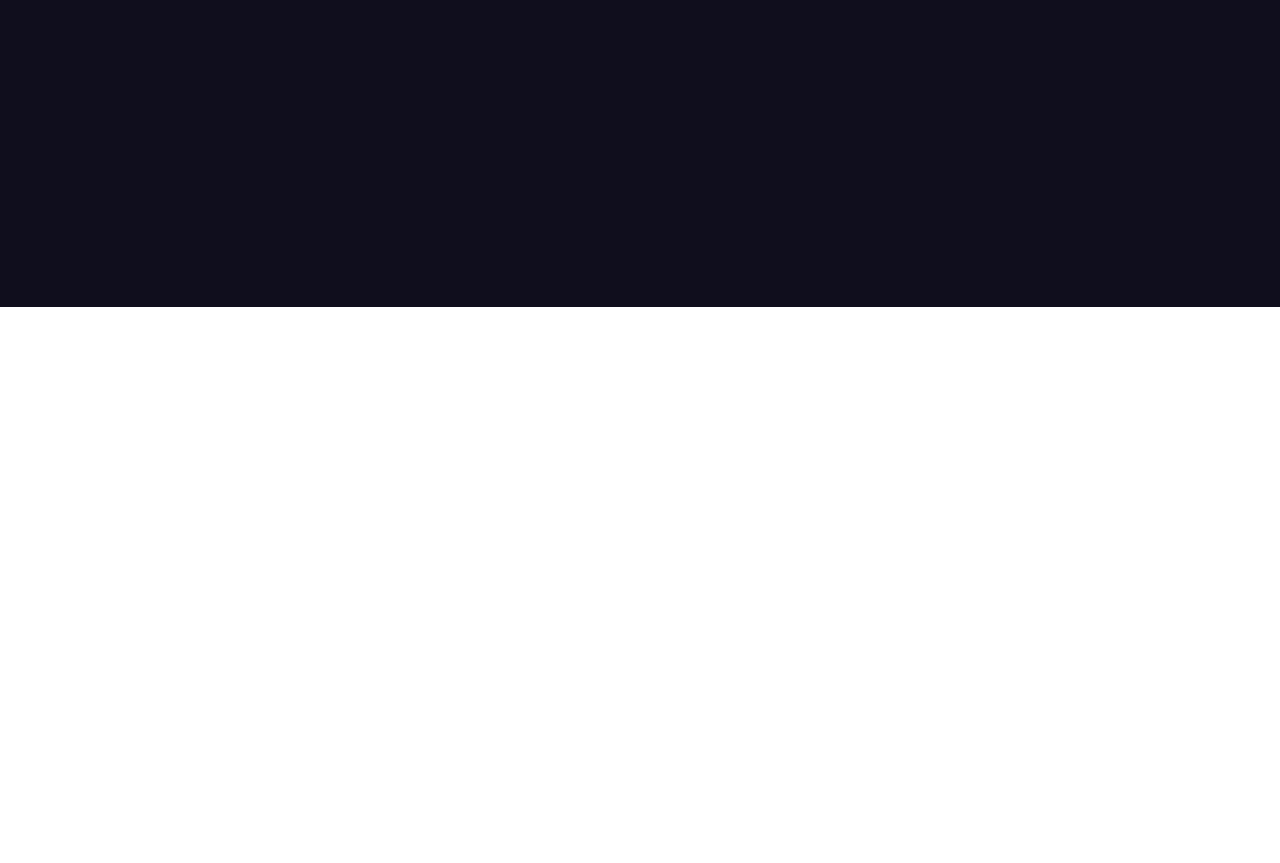
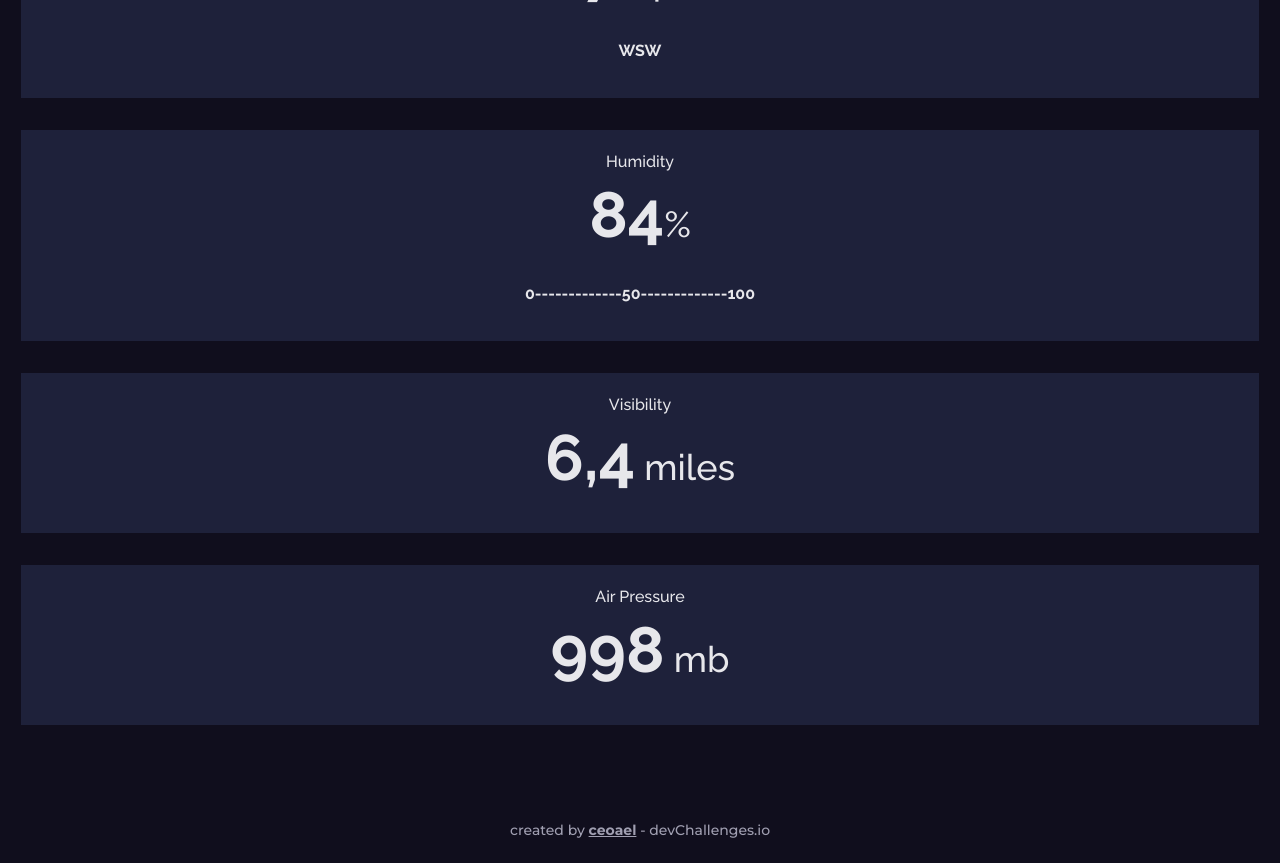
Before and after one commit to Ceoael/weather-app-vue, a Vue app: page / in a window 1280 px wide. Shown: the part 1300-2163 px from the top of the page. Before the commit the page ends 1607 px from the top, so only its background shows below. Built offline with nearby package versions, Linux system fonts and the light colour scheme.

Commit message:
Added today s hightlights section

```diff
--- a/public/index.html
+++ b/public/index.html
@@ -7,7 +7,7 @@
     <link rel="icon" href="<%= BASE_URL %>favicon.ico">
 
     <link rel="preconnect" href="https://fonts.gstatic.com">
-    <link href="https://fonts.googleapis.com/css2?family=Raleway:wght@500;600&display=swap" rel="stylesheet">
+    <link href="https://fonts.googleapis.com/css2?family=Montserrat:wght@500;700&family=Raleway:wght@500;600;700&display=swap" rel="stylesheet">
     <link href="https://fonts.googleapis.com/icon?family=Material+Icons" rel="stylesheet">
     <title><%= htmlWebpackPlugin.options.title %></title>
   </head>
--- a/src/components/GeneralWeatherInfo/GeneralWeatherInfo.vue
+++ b/src/components/GeneralWeatherInfo/GeneralWeatherInfo.vue
@@ -1,17 +1,20 @@
 <template>
     <section class="generalWeatherInfo">
         <next-days-forecast />
-        <section>Today's Hightlights</section>
+        <weather-parameters />
+        <footer class="footer">created by <a class="footer_link" href="#">ceoael</a> - devChallenges.io</footer>
     </section>
 </template>
 
 <script>
 import NextDaysForecast from './NextDaysForecast/NextDaysForecast.vue';
+import WeatherParameters from './WeatherParameters/WeatherParameters.vue';
 
 export default {
     name: 'GeneralWeatherInformation',
     components: {
-        NextDaysForecast
+        NextDaysForecast,
+        WeatherParameters
     }
 }
 </script>
@@ -19,7 +22,23 @@ export default {
 <style scoped>
 .generalWeatherInfo {
     min-height: 100vh;
+    padding-bottom: 24px;
+
     background: #100E1D;
     color: #E7E7EB;
 }
+.footer {
+    margin-top: 96px;
+
+    font-family: 'Montserrat', sans-serif;
+    font-size: 14px;
+    font-weight: 500;
+    font-style: normal;
+    text-align: center;
+    color: #A09FB1;
+}
+.footer_link {
+    color: #A09FB1;
+    font-weight: 700;
+}
 </style>
--- a/src/components/GeneralWeatherInfo/NextDaysForecast/NextDaysForecast.vue
+++ b/src/components/GeneralWeatherInfo/NextDaysForecast/NextDaysForecast.vue
@@ -1,7 +1,7 @@
 <template>
     <section class="nextDaysForecast">
         <day-weather
-            date="Tommorow"
+            date="Tomorrow"
             imageName="Sleet"
             dayTemperature="16"
             nightTemperature="11"/>
--- /dev/null
+++ b/src/components/GeneralWeatherInfo/WeatherParameters/WeatherParameter/WeatherParameter.vue
@@ -0,0 +1,68 @@
+<template>
+    <div class="weatherParameter">
+        <h2 class="weatherParameter__header">{{ name }}</h2>
+        <p class="weatherParameter__value">{{ value }}<span class="weatherParameter__value--unit">{{ unit }}</span></p>
+        <div v-if="$slots.default" class="weatherParameter__additionalData">
+            <slot></slot>
+        </div>
+    </div>
+</template>
+
+<script>
+
+export default {
+    name: 'WeatherParameter',
+    props: {
+        name: {
+            type: String,
+            required: true
+        },
+        value: {
+            type: String || Number,
+            required: true
+        },
+        unit: {
+            type: String,
+            required: true
+        }
+    }
+}
+</script>
+
+<style scoped>
+.weatherParameter {
+    width: 100%;
+
+    padding-top: 22px;
+    padding-bottom: 38px;
+    margin-top: 32px;
+
+    font-family: 'Raleway', sans-serif;
+    text-align: center;
+    color: #E7E7EB;
+
+
+    background-color: #1E213A;
+}
+.weatherParameter__header {
+    font-size: 16px;
+    font-style: normal;
+    font-weight: 500;
+    margin-bottom: 6px;
+}
+.weatherParameter__value {
+    font-size: 64px;
+    font-weight: 700;
+}
+.weatherParameter__value--unit {
+    font-size: 36px;
+    font-weight: 500;
+}
+.weatherParameter__additionalData {
+    padding-top: 32px;
+
+    font-size: 16px;
+    font-style: normal;
+    font-weight: 700;
+}
+</style>
--- /dev/null
+++ b/src/components/GeneralWeatherInfo/WeatherParameters/WeatherParameters.vue
@@ -0,0 +1,48 @@
+<template>
+    <section class="WeatherParameters">
+        <h1 class="WeatherParameters__header">Today's Hightlights</h1>
+        <weather-parameter
+            name="Wind status"
+            value="7"
+            unit="mph"> WSW </weather-parameter>
+        <weather-parameter
+            name="Humidity"
+            value="84"
+            unit="%"> 0-------------50-------------100 </weather-parameter>
+        <weather-parameter
+            name="Visibility"
+            value="6,4"
+            unit=" miles"/>
+        <weather-parameter
+            name="Air Pressure"
+            value="998"
+            unit=" mb"/>
+    </section>
+</template>
+
+<script>
+import WeatherParameter from './WeatherParameter/WeatherParameter.vue';
+
+export default {
+    name: 'WeatherParameters',
+    components: {
+        WeatherParameter
+    }
+}
+</script>
+
+<style scoped>
+.WeatherParameters {
+    display: flex;
+    flex-direction: column;
+    justify-content: center;
+
+    padding: 0 21px;
+}
+.WeatherParameters__header {
+    font-family: 'Raleway', sans-serif;
+    font-weight: 700;
+    font-style: normal;
+    font-size: 24px;
+}
+</style>
```
